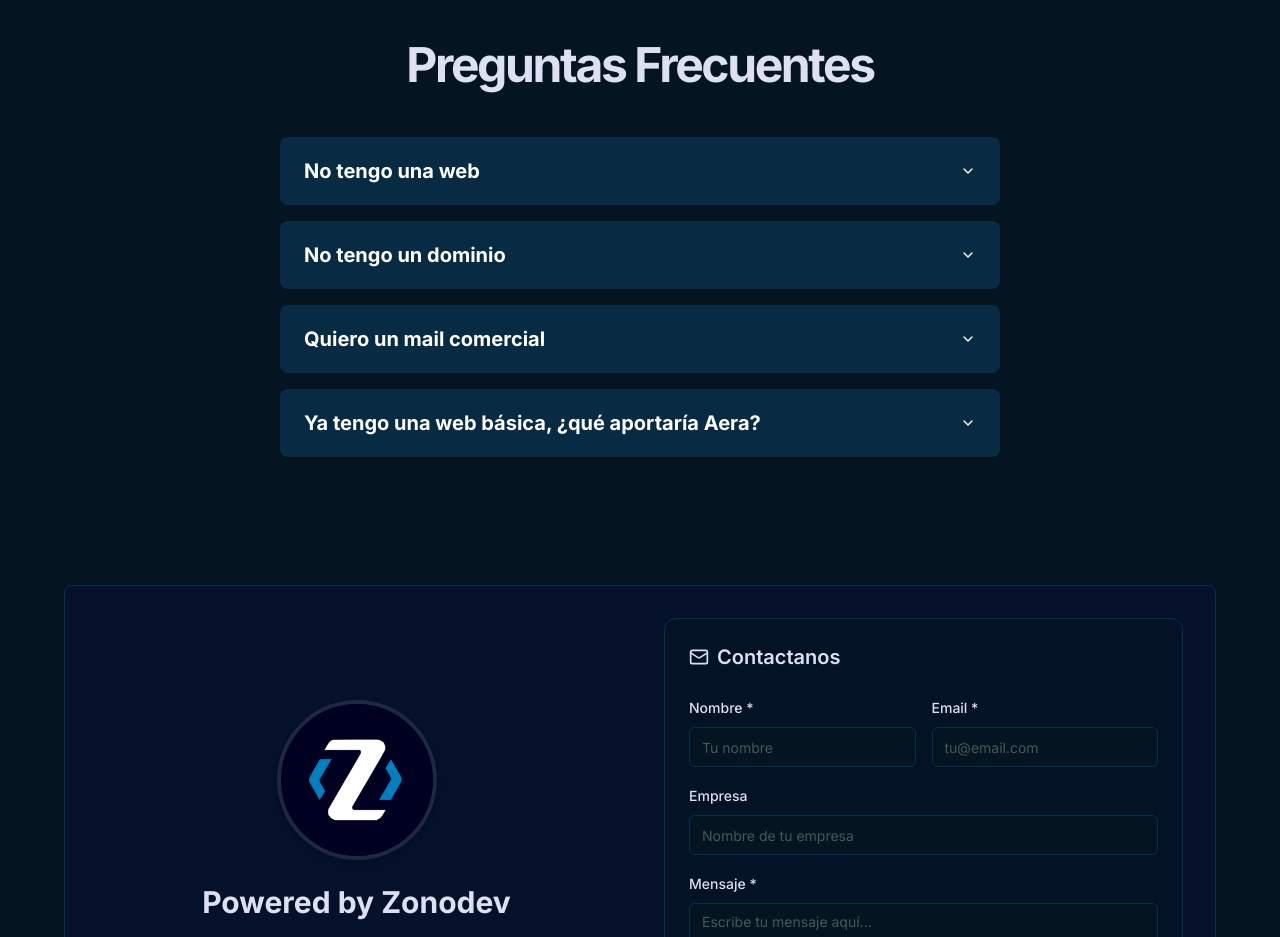
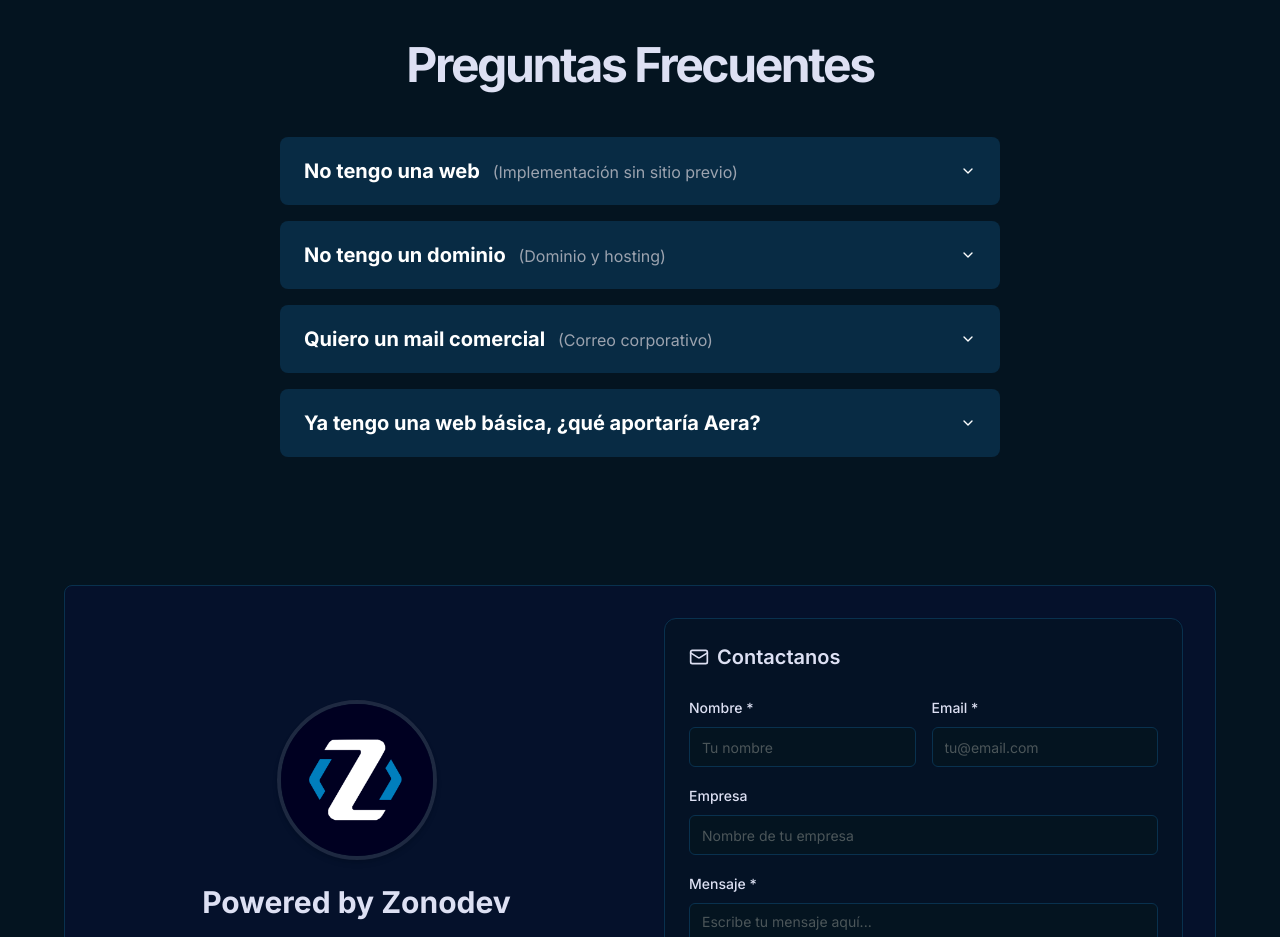
Before and after one commit to franlanese/jetsetter, a Next.js app: page / in a window 1280 px wide. Shown: the part 2860-3797 px from the top of the page. Built offline with nearby package versions, Linux system fonts and the light colour scheme.

Commit message:
FAQ fixes 2

```diff
--- a/src/components/FAQ.tsx
+++ b/src/components/FAQ.tsx
@@ -44,7 +44,7 @@ export const FAQ = () => {
                             className="border-none rounded-lg bg-[hsl(205,79%,15%)] overflow-hidden"
                         >
                             <AccordionTrigger className="text-left text-lg md:text-xl font-bold text-white px-6 py-5 hover:no-underline hover:bg-white/5 data-[state=open]:bg-white/5 transition-colors">
-                                {faq.question}
+                                <span dangerouslySetInnerHTML={{ __html: faq.question }} />
                             </AccordionTrigger>
                             <AccordionContent className="text-gray-400 whitespace-pre-wrap text-lg px-6 pb-6 pt-4">
                                 <div dangerouslySetInnerHTML={{ __html: faq.answer }} />
--- a/src/lib/locales/es/common.json
+++ b/src/lib/locales/es/common.json
@@ -90,15 +90,15 @@
             "answer": "<strong>Aera potencia tu presencia digital ofreciendo una experiencia más ágil y moderna para tus clientes:</strong>\n\t• Pagos online, optimizados para reducir fricciones y aumentar conversiones.\n\t• Autogestión de vuelos, con historial de vuelos realizados, reservados y solicitados.\n\t• Notificaciones automáticas por email, mejorando la comunicación en cada etapa.\n\n<strong>Para tu operación interna, Aera te permite:</strong>\n\t• Publicar Empty Legs, acompañados de campañas de email marketing personalizadas.\n\t• Gestionar tu flota, clientes y pilotos desde un único panel centralizado.\n\t• Escalar sin límites, ya que Aera crece junto a tu negocio."
         },
         "q2": {
-            "question": "No tengo una web",
+            "question": "No tengo una web <span class='font-normal text-gray-400 text-base ml-2'>(Implementación sin sitio previo)</span>",
             "answer": "Nos encargamos de implementar y personalizar completamente Aera para tu negocio, sin necesidad de que tengas una web previa."
         },
         "q3": {
-            "question": "No tengo un dominio",
+            "question": "No tengo un dominio <span class='font-normal text-gray-400 text-base ml-2'>(Dominio y hosting)</span>",
             "answer": "Nos ocupamos de gestionar tanto el dominio como el hosting de tu página web, brindándote una solución integral."
         },
         "q4": {
-            "question": "Quiero un mail comercial",
+            "question": "Quiero un mail comercial <span class='font-normal text-gray-400 text-base ml-2'>(Correo corporativo)</span>",
             "answer": "Te proporcionamos una casilla de correo comercial con tu dominio para fortalecer la imagen profesional de tu marca."
         }
     }
```
